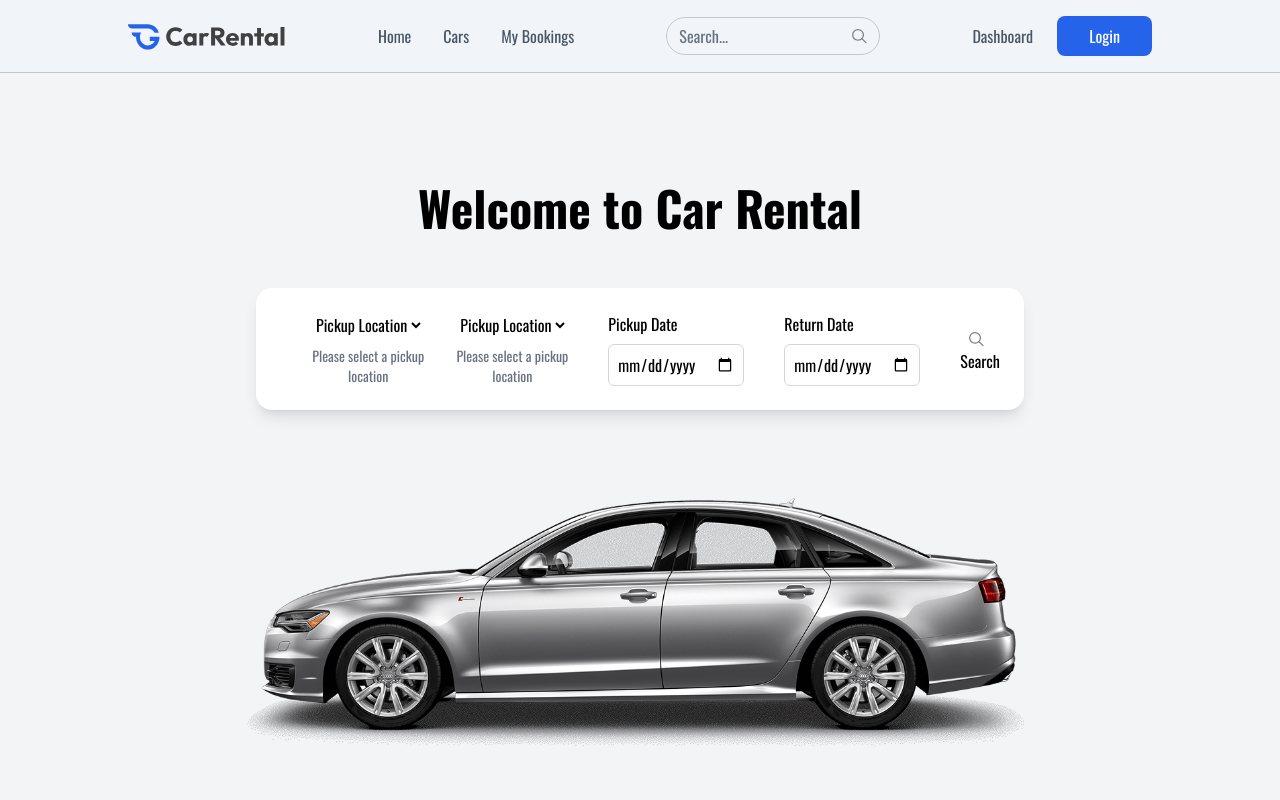
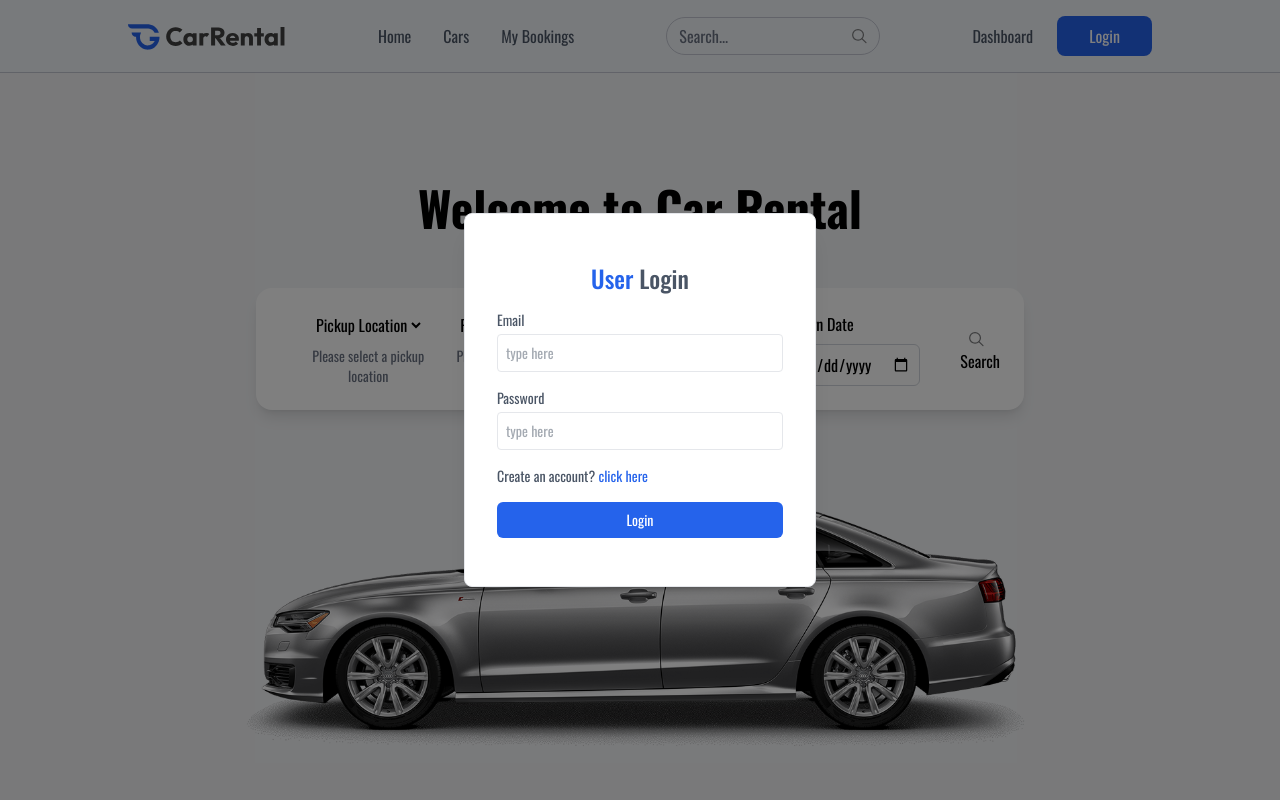
Before and after one commit to Rushabh-118/CarRent, a React (Vite) app in the folder client/: page / in a window 1280 px wide. Both pictures are taken after a click on the button "Login". Shown: the top 800 px of the page. Built offline with nearby package versions, Linux system fonts and the light colour scheme.

Commit message:
login signup page done..

```diff
--- a/client/src/App.jsx
+++ b/client/src/App.jsx
@@ -11,6 +11,7 @@
 import AddCar from './pages/Owner/AddCar';
 import ManageCars from './pages/Owner/ManageCars';
 import ManageBookings from './pages/Owner/ManageBookings';
+import Login from './components/Login';
 
 const App = () => {
   const [showLogin, setShowLogin] = useState(false);
@@ -18,6 +19,7 @@
 
   return (
     <>
+      {showLogin && <Login setShowLogin={setShowLogin} />}
       {!isOwner && <Navbar setShowLogin={setShowLogin} />}
       <Routes>
         <Route path="/" element={<Home />} />
--- /dev/null
+++ b/client/src/components/Login.jsx
@@ -0,0 +1,51 @@
+import React from 'react'
+
+const Login = ({setShowLogin}) => {
+
+    const [state, setState] = React.useState("login");
+    const [name, setName] = React.useState("");
+    const [email, setEmail] = React.useState("");
+    const [password, setPassword] = React.useState("");
+
+    const onsubmitHandler = async (event) => {
+        event.preventDefault();
+    }
+
+  return (
+    <div onClick={() => setShowLogin(false)} className='fixed top-0 bottom-0 left-0 right-0 z-100 flex items-center text-sm text-gray-600 bg-black/50'>
+      <form onSubmit={onsubmitHandler} onClick={(e) => e.stopPropagation()} className="flex flex-col gap-4 m-auto items-start p-8 py-12 w-80 sm:w-[352px] rounded-lg shadow-xl border border-gray-200 bg-white">
+            <p className="text-2xl font-medium m-auto">
+                <span className="text-primary">User</span> {state === "login" ? "Login" : "Sign Up"}
+            </p>
+            {state === "register" && (
+                <div className="w-full">
+                    <p>Name</p>
+                    <input onChange={(e) => setName(e.target.value)} value={name} placeholder="type here" className="border border-gray-200 rounded w-full p-2 mt-1 outline-primary" type="text" required />
+                </div>
+            )}
+            <div className="w-full ">
+                <p>Email</p>
+                <input onChange={(e) => setEmail(e.target.value)} value={email} placeholder="type here" className="border border-gray-200 rounded w-full p-2 mt-1 outline-primary" type="email" required />
+            </div>
+            <div className="w-full ">
+                <p>Password</p>
+                <input onChange={(e) => setPassword(e.target.value)} value={password} placeholder="type here" className="border border-gray-200 rounded w-full p-2 mt-1 outline-primary" type="password" required />
+            </div>
+            {state === "register" ? (
+                <p>
+                    Already have account? <span onClick={() => setState("login")} className="text-primary cursor-pointer">click here</span>
+                </p>
+            ) : (
+                <p>
+                    Create an account? <span onClick={() => setState("register")} className="text-primary cursor-pointer">click here</span>
+                </p>
+            )}
+            <button className="bg-primary/100 hover:bg-blue-800 transition-all text-white w-full py-2 rounded-md cursor-pointer">
+                {state === "register" ? "Create Account" : "Login"}
+            </button>
+        </form>
+    </div>
+  )
+}
+
+export default Login
```
